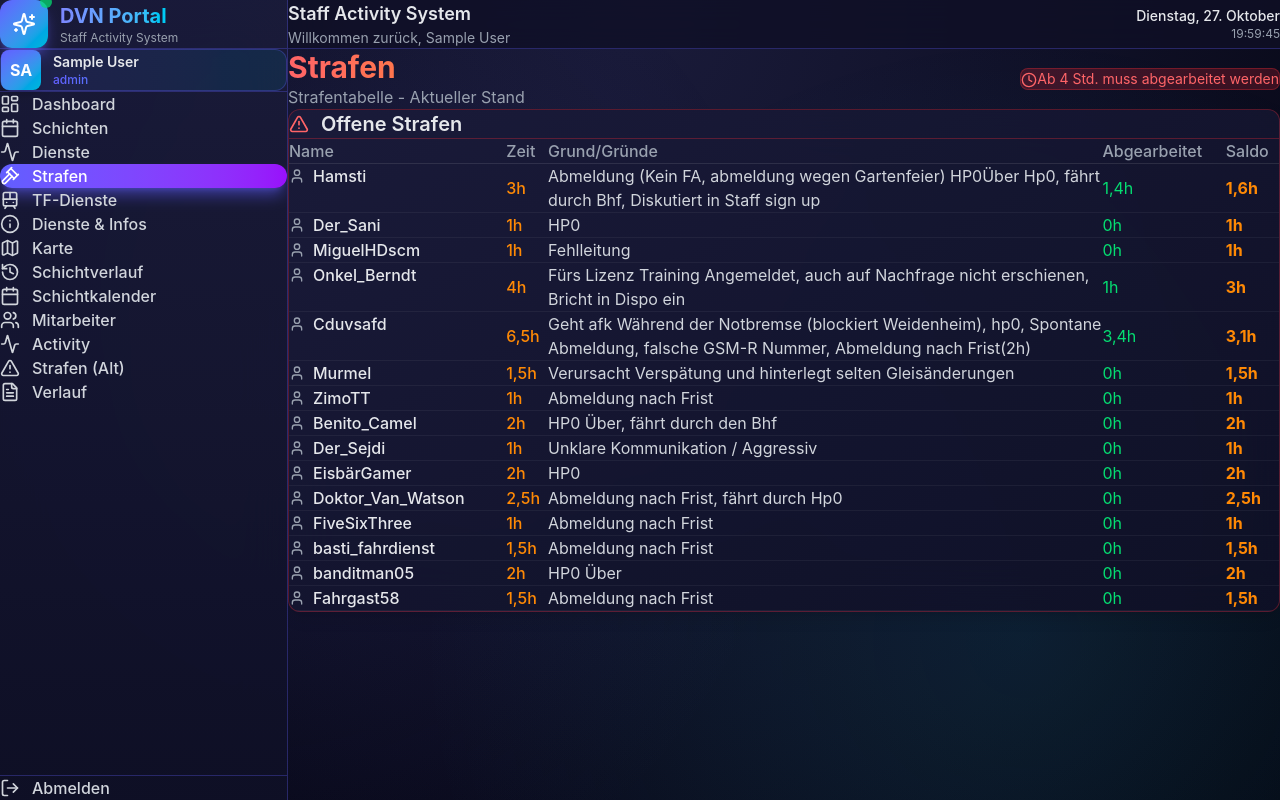
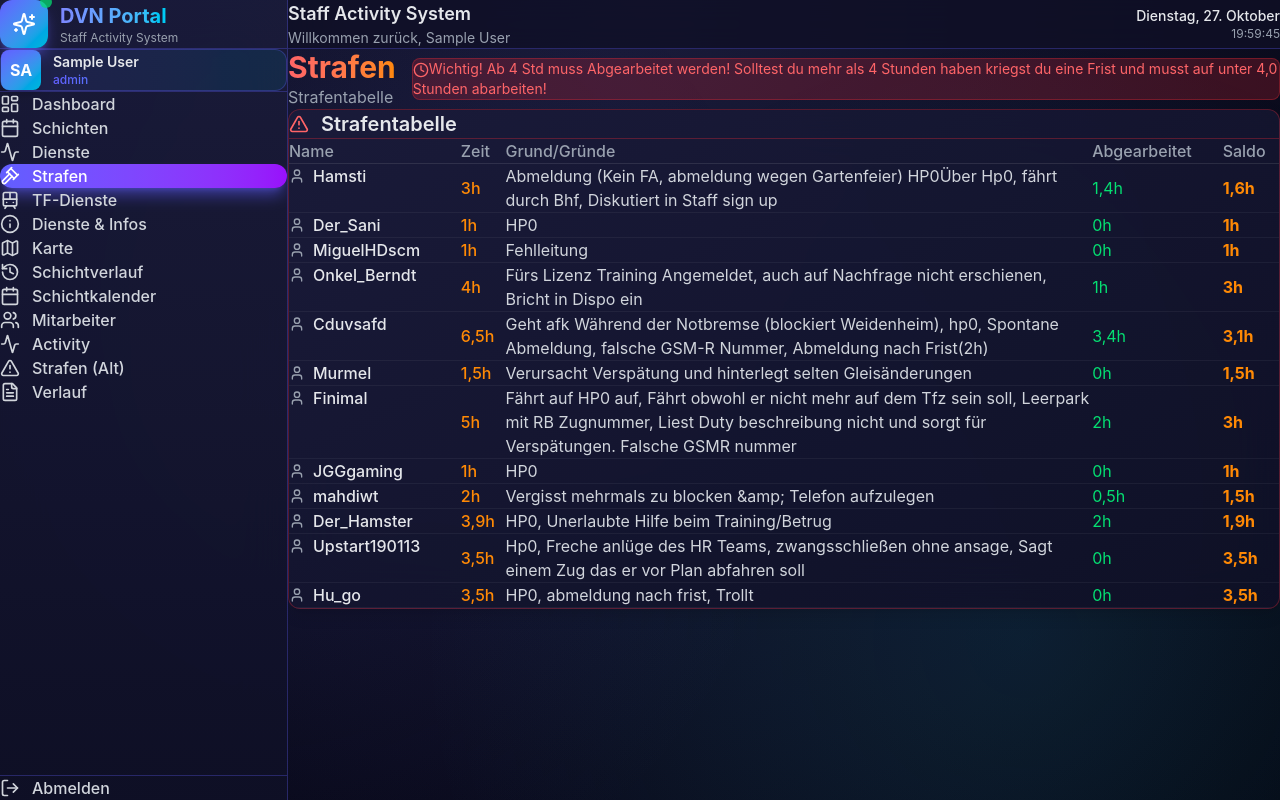
Before and after one commit to jggaming25/DVN-Website-V2, a React (Vite) app: page /DVN-Website-V2/strafen in a window 1280 px wide. Built offline with nearby package versions, Linux system fonts and the light colour scheme; sample sign-in values are in the browser's storage.

Commit message:
Update Strafen page with real data

```diff
--- a/src/pages/Strafen.tsx
+++ b/src/pages/Strafen.tsx
@@ -10,15 +10,12 @@ const Strafen: React.FC = () => {
     { name: 'Onkel_Berndt', time: '4', reason: 'Fürs Lizenz Training Angemeldet, auch auf Nachfrage nicht erschienen, Bricht in Dispo ein', workedOff: '1', saldo: '3' },
     { name: 'Cduvsafd', time: '6,5', reason: 'Geht afk Während der Notbremse (blockiert Weidenheim), hp0, Spontane Abmeldung, falsche GSM-R Nummer, Abmeldung nach Frist(2h)', workedOff: '3,4', saldo: '3,1' },
     { name: 'Murmel', time: '1,5', reason: 'Verursacht Verspätung und hinterlegt selten Gleisänderungen', workedOff: '0', saldo: '1,5' },
-    { name: 'ZimoTT', time: '1', reason: 'Abmeldung nach Frist', workedOff: '0', saldo: '1' },
-    { name: 'Benito_Camel', time: '2', reason: 'HP0 Über, fährt durch den Bhf', workedOff: '0', saldo: '2' },
-    { name: 'Der_Sejdi', time: '1', reason: 'Unklare Kommunikation / Aggressiv', workedOff: '0', saldo: '1' },
-    { name: 'EisbärGamer', time: '2', reason: 'HP0', workedOff: '0', saldo: '2' },
-    { name: 'Doktor_Van_Watson', time: '2,5', reason: 'Abmeldung nach Frist, fährt durch Hp0', workedOff: '0', saldo: '2,5' },
-    { name: 'FiveSixThree', time: '1', reason: 'Abmeldung nach Frist', workedOff: '0', saldo: '1' },
-    { name: 'basti_fahrdienst', time: '1,5', reason: 'Abmeldung nach Frist', workedOff: '0', saldo: '1,5' },
-    { name: 'banditman05', time: '2', reason: 'HP0 Über', workedOff: '0', saldo: '2' },
-    { name: 'Fahrgast58', time: '1,5', reason: 'Abmeldung nach Frist', workedOff: '0', saldo: '1,5' },
+    { name: 'Finimal', time: '5', reason: 'Fährt auf HP0 auf, Fährt obwohl er nicht mehr auf dem Tfz sein soll, Leerpark mit RB Zugnummer, Liest Duty beschreibung nicht und sorgt für Verspätungen. Falsche GSMR nummer', workedOff: '2', saldo: '3' },
+    { name: 'JGGgaming', time: '1', reason: 'HP0', workedOff: '0', saldo: '1' },
+    { name: 'mahdiwt', time: '2', reason: 'Vergisst mehrmals zu blocken &amp; Telefon aufzulegen', workedOff: '0,5', saldo: '1,5' },
+    { name: 'Der_Hamster', time: '3,9', reason: 'HP0, Unerlaubte Hilfe beim Training/Betrug', workedOff: '2', saldo: '1,9' },
+    { name: 'Upstart190113', time: '3,5', reason: 'Hp0, Freche anlüge des HR Teams, zwangsschließen ohne ansage, Sagt einem Zug das er vor Plan abfahren soll', workedOff: '0', saldo: '3,5' },
+    { name: 'Hu_go', time: '3,5', reason: 'HP0, abmeldung nach frist, Trollt', workedOff: '0', saldo: '3,5' },
   ]
 
   return (
@@ -32,11 +29,11 @@ const Strafen: React.FC = () => {
           <h1 className="text-3xl font-bold bg-gradient-to-r from-red-400 to-orange-400 bg-clip-text text-transparent mb-2">
             Strafen
           </h1>
-          <p className="text-gray-400">Strafentabelle - Aktueller Stand</p>
+          <p className="text-gray-400">Strafentabelle</p>
         </div>
         <div className="px-4 py-2 bg-red-500/20 border border-red-500/30 rounded-lg text-sm text-red-400">
           <Clock className="w-4 h-4 inline mr-2" />
-          Ab 4 Std. muss abgearbeitet werden
+          Wichtig! Ab 4 Std muss Abgearbeitet werden! Solltest du mehr als 4 Stunden haben kriegst du eine Frist und musst auf unter 4,0 Stunden abarbeiten!
         </div>
       </motion.div>
 
@@ -49,7 +46,7 @@ const Strafen: React.FC = () => {
         <div className="p-6 border-b border-red-500/30">
           <div className="flex items-center gap-3">
             <AlertTriangle className="w-5 h-5 text-red-400" />
-            <h2 className="text-xl font-semibold">Offene Strafen</h2>
+            <h2 className="text-xl font-semibold">Strafentabelle</h2>
           </div>
         </div>
         <div className="overflow-x-auto">
```
